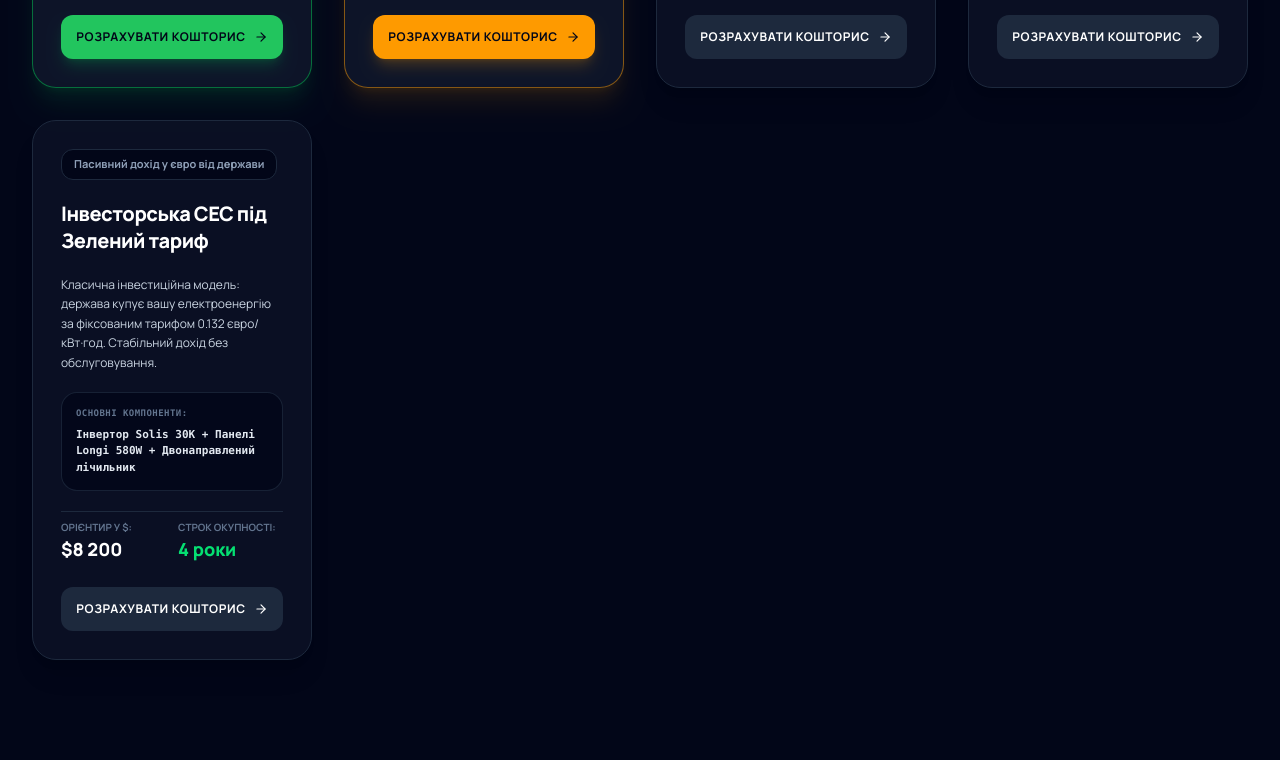
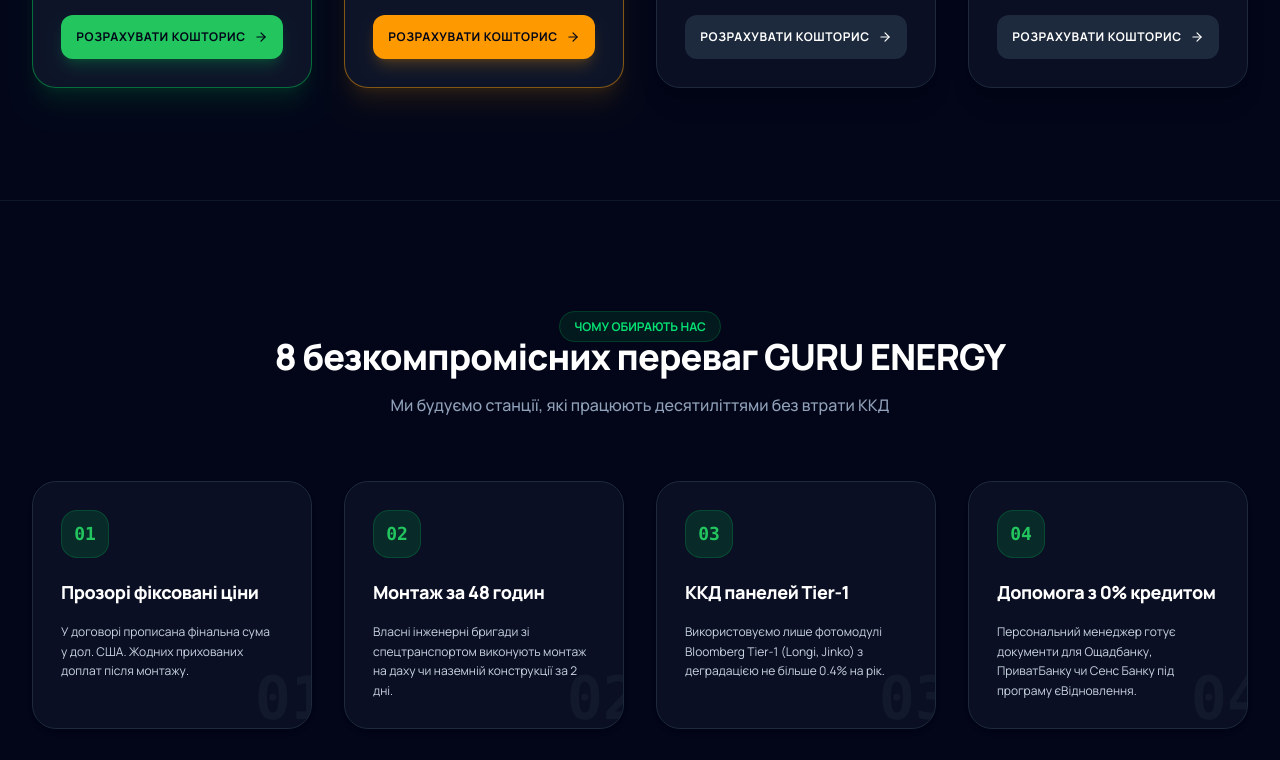
Before and after one commit to AnDrey1902/ses-ai-studio, a React (Vite) app: page / in a window 1280 px wide. Shown: the part 3260-4020 px from the top of the page. Built offline with nearby package versions, Linux system fonts and the light colour scheme.

Commit message:
fix: remove investor SES type from mockData and footer

```diff
--- a/src/components/common/Footer.tsx
+++ b/src/components/common/Footer.tsx
@@ -56,7 +56,6 @@
               <li><button onClick={() => { handleNav('services'); }} className="hover:text-green-400 transition-colors">{tr('calc_type_hybrid')}</button></li>
               <li><button onClick={() => { handleNav('services'); }} className="hover:text-green-400 transition-colors">{tr('calc_type_business')}</button></li>
               <li><button onClick={() => { handleNav('services'); }} className="hover:text-green-400 transition-colors">{tr('calc_type_ongrid')}</button></li>
-              <li><button onClick={() => { handleNav('services'); }} className="hover:text-green-400 transition-colors">{tr('calc_type_investor')}</button></li>
               <li><button onClick={() => { handleNav('prices'); }} className="hover:text-green-400 transition-colors">{tr('tab_credits')}</button></li>
               <li><button onClick={() => openLeadModal('15 kW', 'Off-grid SES', 'Footer Link')} className="hover:text-green-400 transition-colors">{tr('form_type_home')}</button></li>
             </ul>
--- a/src/data/mockData.ts
+++ b/src/data/mockData.ts
@@ -143,20 +143,6 @@
     equip: 'Автономний інвертор Must + АКБ Dyness 15 кВт·год + Панелі Risen',
     price: '$3 900',
     payback: 'Автономія'
-  },
-  {
-    id: 's-investor',
-    typeKey: 'ongrid',
-    title: { uk: 'Інвесторська СЕС під Зелений тариф', ru: 'Инвестиционная СЭС под Зеленый тариф', en: 'Investment SES for Green Tariff' },
-    target: { uk: 'Пасивний дохід у євро від держави', ru: 'Пассивный доход в евро от государства', en: 'Passive EUR income from state guarantees' },
-    desc: {
-      uk: 'Класична інвестиційна модель: держава купує вашу електроенергію за фіксованим тарифом 0.132 євро/кВт·год. Стабільний дохід без обслуговування.',
-      ru: 'Классическая инвестиционная модель: государство покупает вашу электроэнергию по фиксированному тарифу 0.132 евро/кВт·ч. Стабильный доход без обслуживания.',
-      en: 'Classic investment model: state buys your electricity at fixed 0.132 EUR/kWh tariff. Stable hands-off income.'
-    },
-    equip: 'Інвертор Solis 30K + Панелі Longi 580W + Двонаправлений лічильник',
-    price: '$8 200',
-    payback: '4 роки'
   }
 ];
 
```
